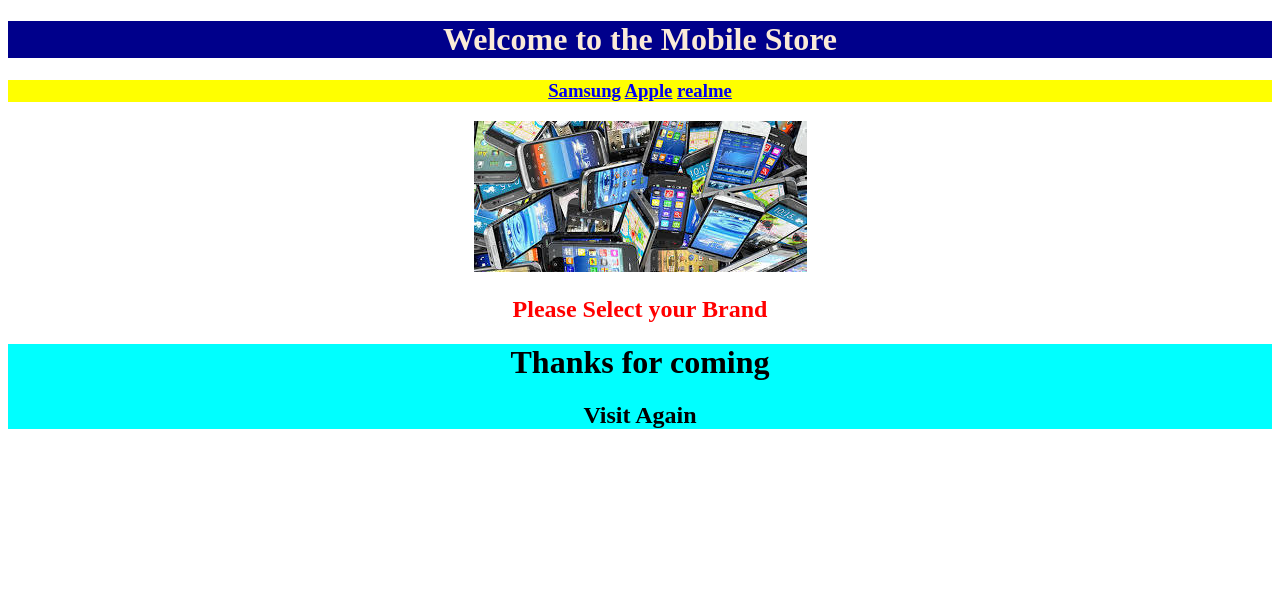
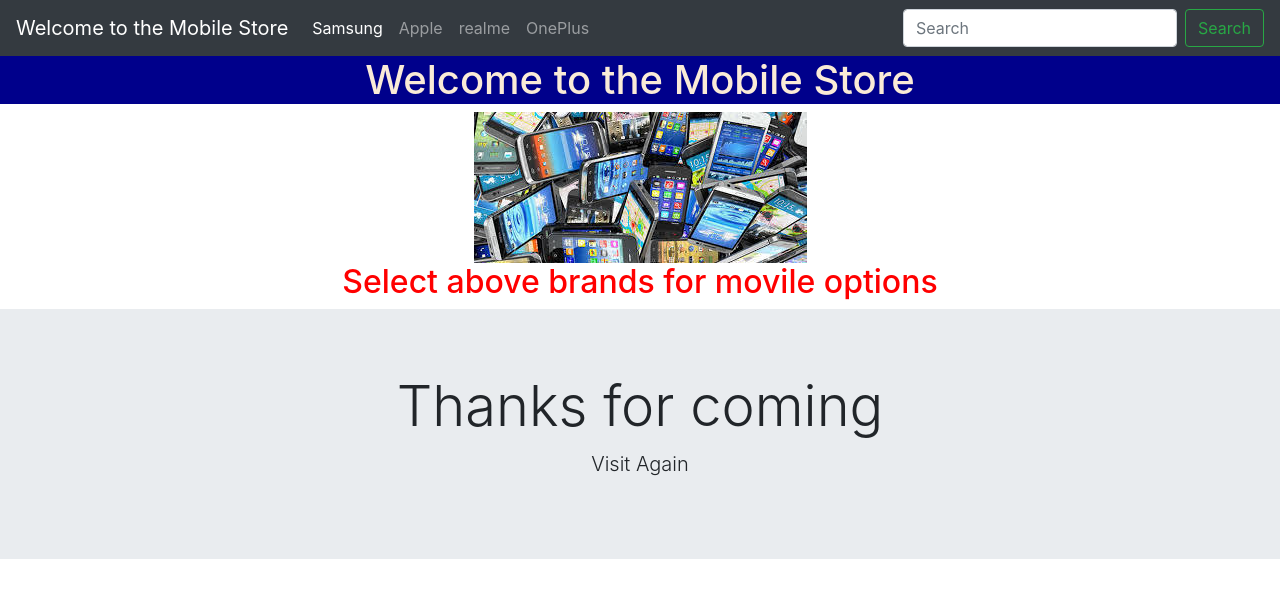
Before and after one commit to muskudisrinivas/myproject, a Django app: template templates/app1/home.html in a window 1280 px wide. Shown: the top 598 px of the page. Run offline with Django 3.2, Linux system fonts and the light colour scheme; the template is opened without the code that fills it, so the values that code supplies are empty; some libraries are stand-ins or nearby versions.

Commit message:
added oneplus

```diff
--- a/app2/urls.py
+++ b/app2/urls.py
@@ -5,4 +5,5 @@ app_name='app2'
 urlpatterns=[
     path('Apple',views.Apple,name='Apple'),
     path('Realme',views.Realme,name='Realme'),
+    path('oneplus',views.oneplus,name='oneplus'),
 ]
--- a/app2/views.py
+++ b/app2/views.py
@@ -12,3 +12,7 @@ def Realme(request):
     return render(request,'app2/Realme.html',context)
 
 # Create your views here.
+def oneplus(request):
+    Products=['oneplus2','oneplus3','oneplus5','oneplus5T','oneplus6','oneplus8','oneplus9t','oneplus10']
+    context={'Products': Products}
+    return render(request,'app2/oneplus.html',context)
--- a/templates/app1/home.html
+++ b/templates/app1/home.html
@@ -2,5 +2,5 @@
 {% load static %}
 {% block b1 %}
 <img src="{% static 'images/mobiles.jpg' %}" alt="">
-<h2>Please Select your Brand</h2>
+<h2>Select above brands for movile options</h2>
 {% endblock %}
--- a/templates/base.html
+++ b/templates/base.html
@@ -1,4 +1,52 @@
-<!DOCTYPE html>
+<!doctype html>
+<html lang="en">
+  <head>
+    <!-- Required meta tags -->
+    <meta charset="utf-8">
+    <meta name="viewport" content="width=device-width, initial-scale=1, shrink-to-fit=no">
+
+    <!-- Bootstrap CSS -->
+    <link rel="stylesheet" href="https://cdn.jsdelivr.net/npm/bootstrap@4.0.0/dist/css/bootstrap.min.css" integrity="sha384-Gn5384xqQ1aoWXA+058RXPxPg6fy4IWvTNh0E263XmFcJlSAwiGgFAW/dAiS6JXm" crossorigin="anonymous">
+
+    <title>{% block title %}{% endblock title %}Dhanraj Icecreams</title>
+  </head>
+  <body>
+    <nav class="navbar navbar-expand-lg navbar-dark bg-dark">
+        <a class="navbar-brand" href="#">Welcome to the Mobile Store</a>
+        <button class="navbar-toggler" type="button" data-toggle="collapse" data-target="#navbarSupportedContent" aria-controls="navbarSupportedContent" aria-expanded="false" aria-label="Toggle navigation">
+          <span class="navbar-toggler-icon"></span>
+        </button>
+
+        <div class="collapse navbar-collapse" id="navbarSupportedContent">
+          <ul class="navbar-nav mr-auto">
+            <li class="nav-item active">
+              <a class="nav-link" href="{% url 'app1:Samsung' %}">Samsung <span class="sr-only">(current)</span></a>
+            </li>
+            <li class="nav-item">
+              <a class="nav-link" href="{% url 'app2:Apple' %}">Apple</a>
+            </li>
+            <li class="nav-item">
+                <a class="nav-link" href="{% url 'app2:Realme' %}">realme</a>
+              </li>
+              <li class="nav-item">
+                <a class="nav-link" href="{% url 'app2:oneplus' %}">OnePlus</a>
+              </li>
+
+          </ul>
+          <form class="form-inline my-2 my-lg-0">
+            <input class="form-control mr-sm-2" type="search" placeholder="Search" aria-label="Search">
+            <button class="btn btn-outline-success my-2 my-sm-0" type="submit">Search</button>
+          </form>
+        </div>
+      </nav>
+{% block body %}{% endblock body %}
+    <!-- Optional JavaScript -->
+    <!-- jQuery first, then Popper.js, then Bootstrap JS -->
+    <script src="https://code.jquery.com/jquery-3.2.1.slim.min.js" integrity="sha384-KJ3o2DKtIkvYIK3UENzmM7KCkRr/rE9/Qpg6aAZGJwFDMVNA/GpGFF93hXpG5KkN" crossorigin="anonymous"></script>
+    <script src="https://cdn.jsdelivr.net/npm/popper.js@1.12.9/dist/umd/popper.min.js" integrity="sha384-ApNbgh9B+Y1QKtv3Rn7W3mgPxhU9K/ScQsAP7hUibX39j7fakFPskvXusvfa0b4Q" crossorigin="anonymous"></script>
+    <script src="https://cdn.jsdelivr.net/npm/bootstrap@4.0.0/dist/js/bootstrap.min.js" integrity="sha384-JZR6Spejh4U02d8jOt6vLEHfe/JQGiRRSQQxSfFWpi1MquVdAyjUar5+76PVCmYl" crossorigin="anonymous"></script>
+  </body>
+</html>
 {% load static %}
 <html lang="en">
 <head>
@@ -12,21 +60,19 @@
     <div class="c1">
         <h1>Welcome to the Mobile Store</h1>
     </div>
-    <div class="c4">
-        <h3>
-            <a href="{% url 'app1:Samsung' %}">Samsung</a>
-            <a href="{% url 'app2:Apple' %}">Apple</a>
-            <a href="{% url 'app2:Realme' %}">realme</a>
-        </h3>
-    </div>
+
     <div class="c2">
         {% block b1 %}
         {% endblock %}
-    </div>
-    <div class="c3">
-        <h1>Thanks for coming </h1>
-        <h2>Visit Again</h2>
-    </div>
+
+</div>
+<div>
+    <div style="text-align:center;" class="jumbotron jumbotron-fluid">
+        <div class="container">
+          <h1 class="display-4">Thanks for coming</h1>
+          <p class="lead">Visit Again</p>
+        </div>
+      </div>
 </div>
 
 </body>
```
Also changed, not shown: templates/app2/oneplus.html (added, +8 -0 lines), static/images/oneplus.png (added), static/images/oneplus2.png (added).
